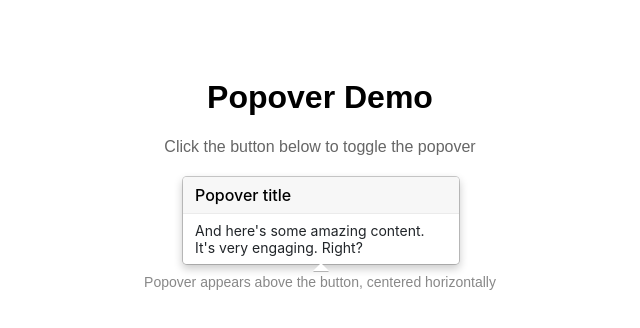
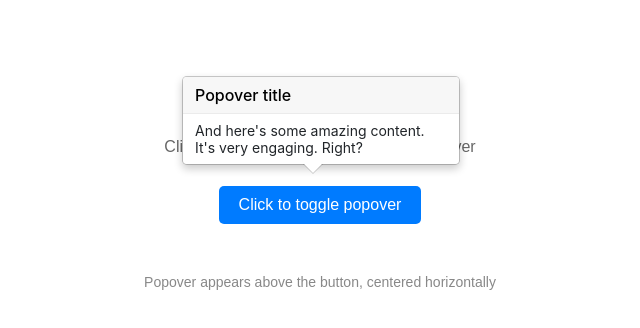
Before and after one commit to Alex-K004/html, a website built with webpack: page src/index.html in a window 1280 px wide. Both pictures are taken after a click on the button "Click to toggle popover". Shown: the whole page, without its empty margins (320-960 px from the left). Built offline with nearby package versions, Linux system fonts and the light colour scheme.

Commit message:
Initial commit

```diff
--- a/package.json
+++ b/package.json
@@ -7,15 +7,12 @@
     "build": "webpack --mode production",
     "test": "jest",
     "lint": "eslint src/**/*.js tests/**/*.js",
-    "lint:fix": "eslint src/**/*.js tests/**/*.js --fix",
-    "predeploy": "npm run build",
-    "deploy": "gh-pages -d dist"
+    "lint:fix": "eslint src/**/*.js tests/**/*.js --fix"
   },
   "devDependencies": {
     "@babel/preset-env": "^7.28.5",
     "css-loader": "^6.8.1",
     "eslint": "^9.39.2",
-    "gh-pages": "^6.3.0",
     "html-webpack-plugin": "^5.5.1",
     "jest": "^29.5.0",
     "jest-environment-jsdom": "^29.5.0",
--- a/src/components/Popover.js
+++ b/src/components/Popover.js
@@ -1,8 +1,14 @@
 export default class Popover {
-  constructor(element) {
+  constructor(element, options = {}) {
     this.element = element;
+    this.title = options.title || 'Popover title';
+    this.content = options.content || 'And here\'s some amazing content. It\'s very engaging. Right?';
     this.popover = null;
     this.isVisible = false;
+
+    this.handleElementClick = this.handleElementClick.bind(this);
+    this.handleDocumentClick = this.handleDocumentClick.bind(this);
+
     this.init();
   }
 
@@ -11,63 +17,84 @@ export default class Popover {
     this.popover = document.createElement('div');
     this.popover.className = 'popover';
     this.popover.style.display = 'none';
+    this.popover.style.position = 'absolute';
 
-    // Create arrow
+    // Create arrow (будет указывать ВНИЗ на кнопку)
     const arrow = document.createElement('div');
-    arrow.className = 'arrow';
+    arrow.className = 'popover-arrow';
 
-    // Create header
-    const header = document.createElement('div');
-    header.className = 'popover-header';
-    header.textContent = 'Popover title';
+    // Create popover header
+    const popoverHeader = document.createElement('div');
+    popoverHeader.className = 'popover-header';
+    popoverHeader.textContent = this.title;
 
-    // Create body
-    const body = document.createElement('div');
-    body.className = 'popover-body';
-    body.textContent = 'And here\'s some amazing content. It\'s very engaging. Right?';
+    // Create popover body
+    const popoverBody = document.createElement('div');
+    popoverBody.className = 'popover-body';
+    popoverBody.innerHTML = this.content;
 
-    // Assemble
-    this.popover.appendChild(arrow);
-    this.popover.appendChild(header);
-    this.popover.appendChild(body);
+    // Append elements
+    this.popover.append(arrow, popoverHeader, popoverBody);
 
-    // Add to DOM
-    document.body.appendChild(this.popover);
+    // Add popover to body
+    document.body.append(this.popover);
 
-    // Add event listeners
-    this.element.addEventListener('click', (e) => {
+    // Add click event
+    this.element.addEventListener('click', this.handleElementClick);
+
+    // Close popover when clicking outside
+    document.addEventListener('click', this.handleDocumentClick);
+  }
+
+  handleElementClick(e) {
     e.stopPropagation();
     this.toggle();
-    });
+  }
 
-    document.addEventListener('click', (e) => {
+  handleDocumentClick(e) {
     if (this.isVisible &&
         !this.popover.contains(e.target) &&
-          e.target !== this.element) {
+        e.target !== this.element &&
+        !this.element.contains(e.target)) {
       this.hide();
     }
-    });
   }
 
   show() {
     if (this.isVisible) return;
 
+    // Calculate position - ставим НАД кнопкой
     const rect = this.element.getBoundingClientRect();
-    const popoverWidth = 276;
+    const popoverWidth = this.popover.offsetWidth || 276;
+    const popoverHeight = this.popover.offsetHeight || 100;
 
-    // Position above button, centered
-    const top = window.scrollY + rect.top - this.popover.offsetHeight - 10;
-    const left = window.scrollX + rect.left + (rect.width / 2) - (popoverWidth / 2);
+    // Position popover ABOVE the element (над кнопкой)
+    const top = rect.top + window.scrollY - popoverHeight - 10; // 10px отступ сверху
+    const left = rect.left + window.scrollX + (rect.width / 2) - (popoverWidth / 2);
 
-    this.popover.style.width = `${popoverWidth}px`;
-    this.popover.style.top = `${top}px`;
-    this.popover.style.left = `${left}px`;
+    // Не даем выйти за границы экрана
+    const adjustedLeft = Math.max(10, Math.min(
+      left,
+      window.innerWidth - popoverWidth - 10
+    ));
+
+    this.popover.style.top = `${Math.max(10, top)}px`;
+    this.popover.style.left = `${adjustedLeft}px`;
     this.popover.style.display = 'block';
+
+    // Позиционируем стрелку ВНИЗУ popover (чтобы указывала на кнопку)
+    const arrow = this.popover.querySelector('.popover-arrow');
+    const arrowLeft = (rect.left + window.scrollX + (rect.width / 2)) - adjustedLeft - 8;
+    arrow.style.left = `${arrowLeft}px`;
+    arrow.style.top = 'auto';
+    arrow.style.bottom = '-10px'; // Располагаем стрелку ВНИЗУ popover
+
     this.isVisible = true;
   }
 
   hide() {
     if (!this.isVisible) return;
+
     this.popover.style.display = 'none';
     this.isVisible = false;
   }
@@ -75,4 +102,25 @@ export default class Popover {
   toggle() {
     this.isVisible ? this.hide() : this.show();
   }
+
+  destroy() {
+    this.hide();
+
+    if (this.element) {
+      this.element.removeEventListener('click', this.handleElementClick);
     }
+
+    try {
+      document.removeEventListener('click', this.handleDocumentClick);
+    } catch  {
+      // Игнорируем ошибку
+    }
+
+    if (this.popover && this.popover.parentNode) {
+      this.popover.remove();
+    }
+
+    this.element = null;
+    this.popover = null;
+  }
+}
--- a/src/index.html
+++ b/src/index.html
@@ -29,6 +29,5 @@
         </div>
     </div>
 
-    <script src="bundle.js"></script>
 </body>
 </html>
--- a/src/styles/main.css
+++ b/src/styles/main.css
@@ -1,6 +1,6 @@
 .popover {
   position: absolute;
-    z-index: 9999;
+  z-index: 1000; /* Уменьшаем z-index чтобы кнопка была доступна */
   display: block;
   max-width: 276px;
   font-family: -apple-system, BlinkMacSystemFont, "Segoe UI", Roboto, sans-serif;
@@ -10,37 +10,39 @@
   border: 1px solid rgba(0, 0, 0, 0.2);
   border-radius: 0.3rem;
   box-shadow: 0 0.25rem 0.5rem rgba(0, 0, 0, 0.2);
+  pointer-events: none; /* Важно: popover не перехватывает клики */
 }
 
-.popover .arrow {
-    position: absolute;
-    display: block;
-    width: 1rem;
-    height: 0.5rem;
-    bottom: -0.5rem;
-    left: calc(50% - 0.5rem);
+.popover-body {
+  padding: 0.5rem 0.75rem;
+  color: #212529;
+  pointer-events: auto; /* Контент может быть кликабельным если нужно */
 }
 
-.popover .arrow::before {
+/* Стрелка ВНИЗУ popover, указывающая на кнопку */
+.popover-arrow {
   position: absolute;
-    display: block;
-    content: "";
-    border-color: transparent;
-    border-style: solid;
-    border-width: 0 0.5rem 0.5rem 0.5rem;
-    border-bottom-color: rgba(0, 0, 0, 0.25);
-    bottom: 0;
+  bottom: -10px;
+  left: 50%;
+  transform: translateX(-50%);
+  width: 0;
+  height: 0;
+  border-left: 10px solid transparent;
+  border-right: 10px solid transparent;
+  border-top: 10px solid rgba(0, 0, 0, 0.2);
+  pointer-events: none;
 }
 
-.popover .arrow::after {
+.popover-arrow::after {
+  content: '';
   position: absolute;
-    display: block;
-    content: "";
-    border-color: transparent;
-    border-style: solid;
-    border-width: 0 0.5rem 0.5rem 0.5rem;
-    border-bottom-color: #fff;
-    bottom: 1px;
+  top: -11px;
+  left: -10px;
+  width: 0;
+  height: 0;
+  border-left: 10px solid transparent;
+  border-right: 10px solid transparent;
+  border-top: 10px solid #fff;
 }
 
 .popover-header {
@@ -52,9 +54,5 @@
   border-top-left-radius: calc(0.3rem - 1px);
   border-top-right-radius: calc(0.3rem - 1px);
   font-weight: 500;
+  pointer-events: auto;
 }
-
-.popover-body {
-    padding: 0.5rem 0.75rem;
-    color: #212529;
-}
--- a/webpack.config.js
+++ b/webpack.config.js
@@ -24,7 +24,7 @@ module.exports = {
   devServer: {
     static: './dist',
     open: true,
-    port: 9003,
+    port: 9004,
   },
   mode: 'development',
 };
```
Also changed, not shown: 1 other file. Lines whose indentation alone changed are shown as unchanged.
